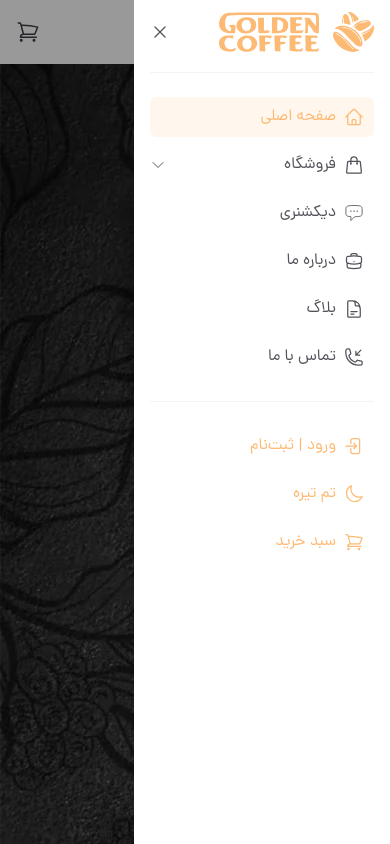
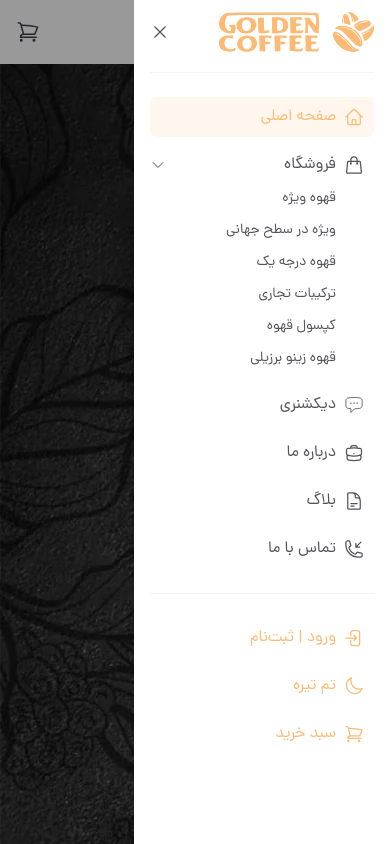
Before and after one commit to LixCp/coffe-project, a website: page public/index.html in a window 390 px wide. Drawn offline with Linux system fonts and the light colour scheme.

Commit message:
submenu-header-mobile

```diff
--- a/public/index.html
+++ b/public/index.html
@@ -290,19 +290,31 @@
         <div>
             <ul class="child:pr-2.5 space-y-6 text-zinc-600 dark:text-white">
 
-                <li class="flex items-center justify-between">
+                <li>
+                    <div class="flex items-center justify-between">
                         <a href="#" class="flex items-center gap-x-2">
                             <svg class="w-5 h-5">
                                 <use href="#shoping-bag"></use>
                             </svg>
                             فروشگاه
                         </a>
-                    <span>
+                        <span class="submenu-open_btn">
                             <svg class="w-4 h-4">
                                 <use href="#chevron-down"></use>
                             </svg>
                         </span>
+                    </div>
+
+                    <div class="submenu flex flex-col gap-y-3 pr-7 mt-3 text-sm text-zinc-600 dark:text-white">
+                        <a href="">قهوه ویژه</a>
+                        <a href="">ویژه در سطح جهانی</a>
+                        <a href="">قهوه درجه یک</a>
+                        <a href="">ترکیبات تجاری</a>
+                        <a href="">کپسول قهوه</a>
+                        <a href="">قهوه زینو برزیلی</a>
+                    </div>
                 </li>
+
                 <li>
                     <a href="#" class="flex items-center gap-x-2">
                         <svg class="w-5 h-5">
```
Also changed, not shown: public/styles/app.css. Lines whose indentation alone changed are shown as unchanged.
